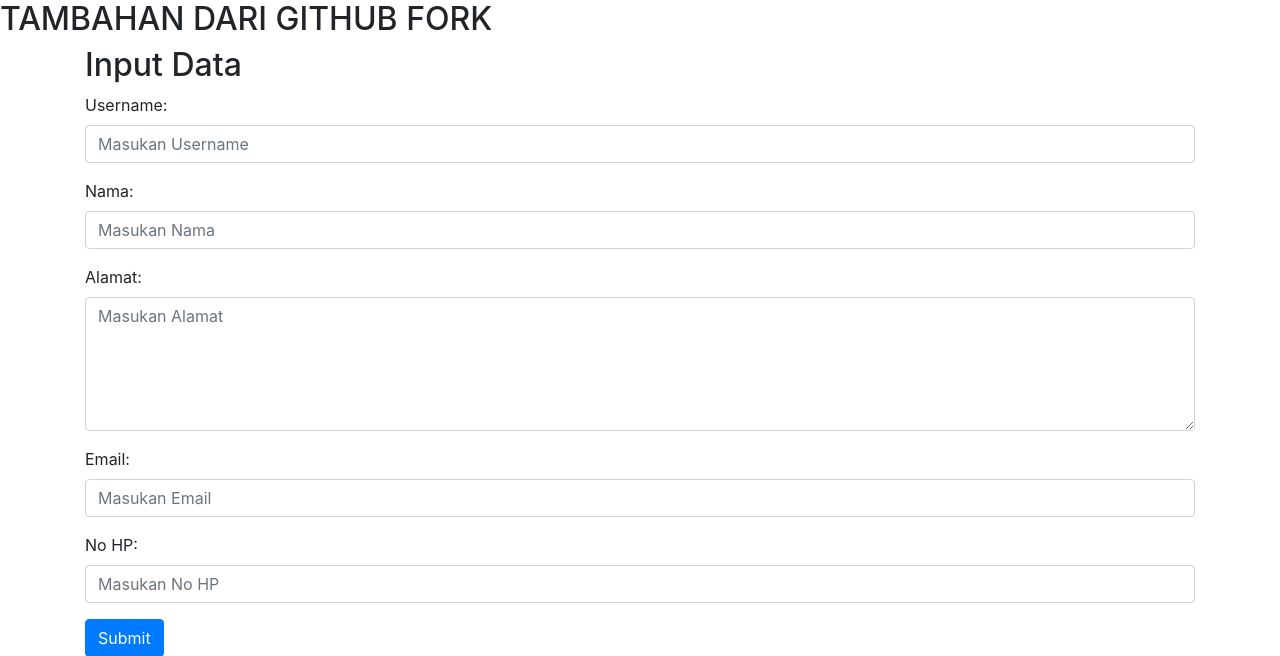
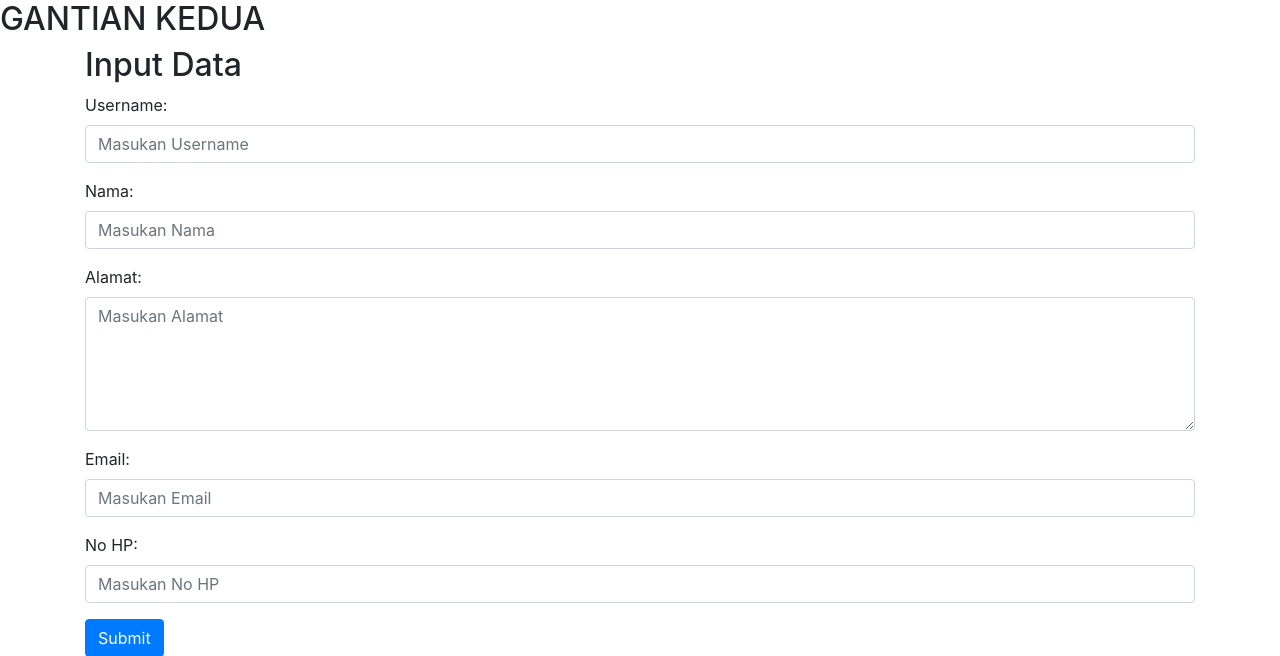
Before and after one commit to cahsolonomer/projek-uns-crud, a PHP site: page /create.php in a window 1280 px wide. Shown: the top 656 px of the page. Run offline with PHP 8.4, Linux system fonts and the light colour scheme.

Commit message:
cek ganti konten
asdfasf

```diff
--- a/create.php
+++ b/create.php
@@ -7,7 +7,7 @@
 
 </head>
 <body>
-    <h2>TAMBAHAN DARI GITHUB FORK</h2>
+    <h2>GANTIAN KEDUA</h2>
 <div class="container">
     <?php
     //Include file koneksi, untuk koneksikan ke database
```
